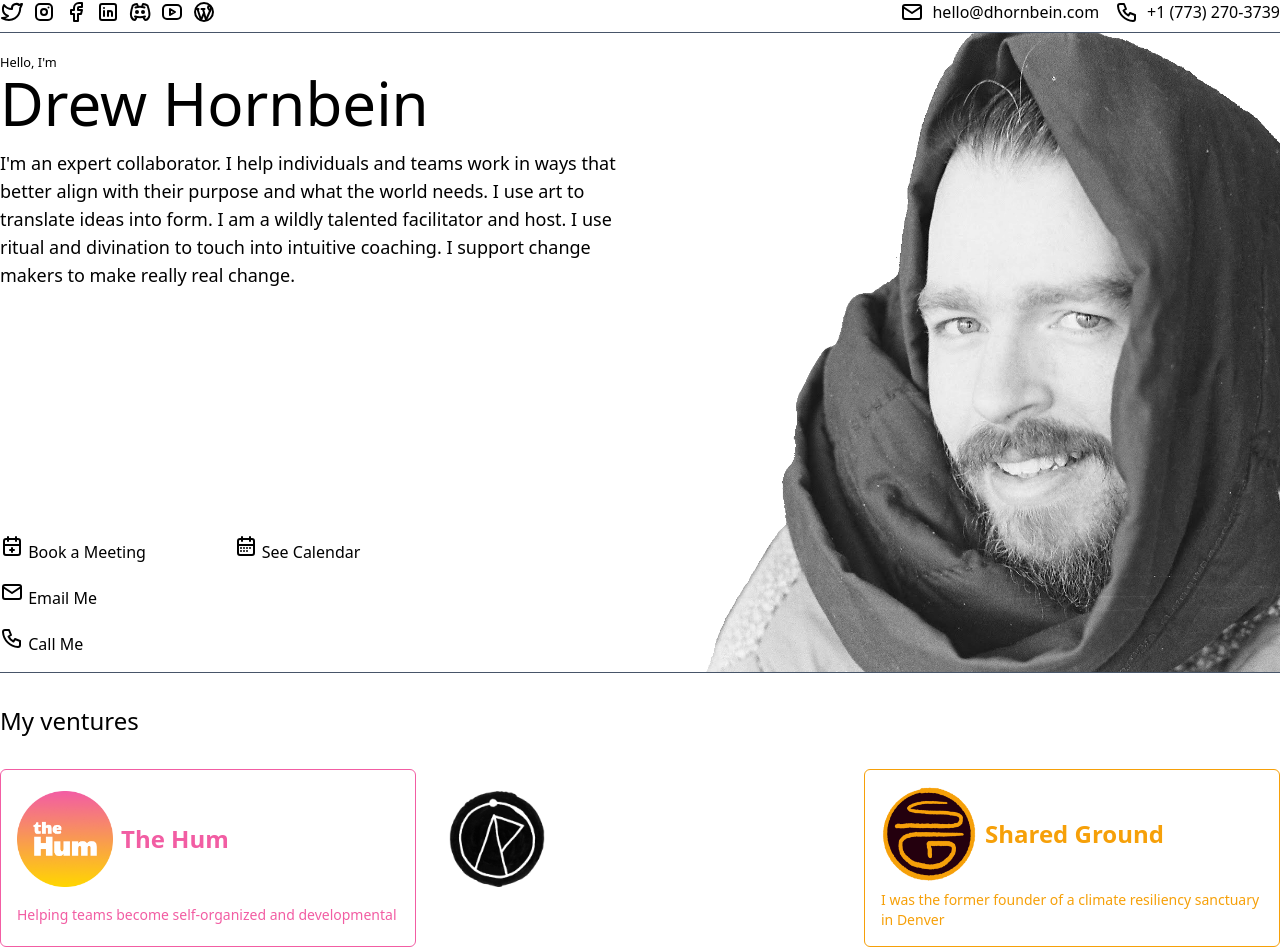
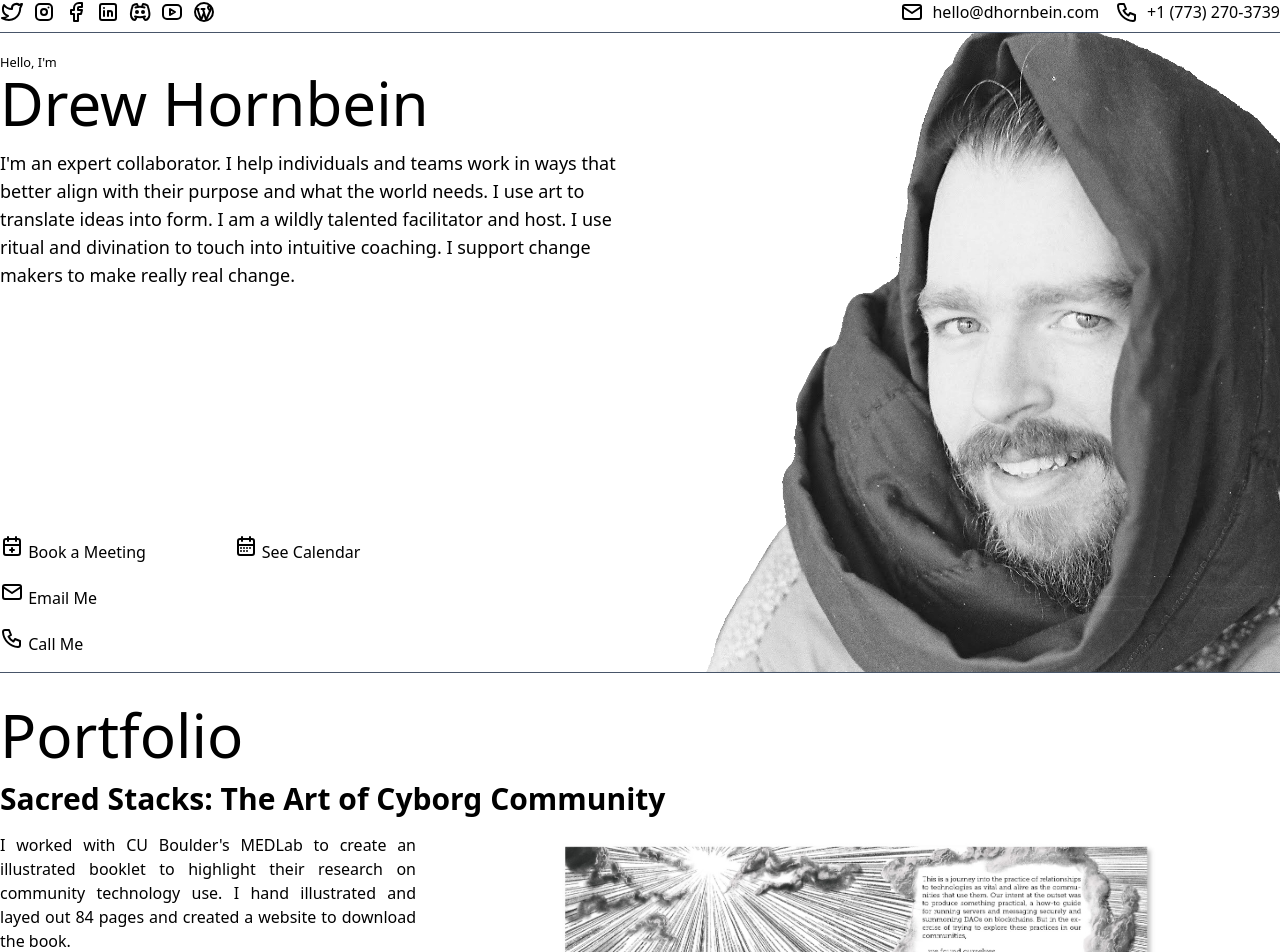
Before and after one commit to dhornbein/dhornbein.com, a Nuxt app: page / in a window 1280 px wide. Shown: the top 952 px of the page. Built offline with nearby package versions, Linux system fonts and the light colour scheme.

Commit message:
removes ventures

```diff
--- a/pages/index.vue
+++ b/pages/index.vue
@@ -20,18 +20,6 @@
     </section>
     <section class="my-6 md:hidden">
       <p class="text-lg max-w-prose">{{ blurb }}</p>
-    </section>
-    <section>
-      <h2 class="text-2xl my-8">My ventures</h2>
-      <div class="ventures">
-        <a v-for="(venture, idx) in ventures" :key="idx" :href="venture.href" class="venture" :class="venture.class">
-          <picture>
-            <img :src="venture.img" class="w-24" />
-          </picture>
-          <h3 class="title">{{ venture.title }}</h3>
-          <p>{{ venture.desc }}</p>
-        </a>
-      </div>
     </section>
     <section id="portfolio" class="portfolio-section mt-8">
       <h2 id="portfolio" class="title text-6xl mb-4">Portfolio</h2>
@@ -309,30 +297,6 @@ const quickLinks = [
     href: 'tel:7732703739'
   }
 ]
-
-const ventures = [
-  {
-    img: '/hum-logo.png',
-    class: 'border-[#f25da3] text-[#f25da3] hover:text-white',
-    title: 'The Hum',
-    desc: 'Helping teams become self-organized and developmental',
-    href: 'https://thehum.org'
-  },
-  {
-    img: '/rp-logo.png',
-    class: 'border-white text-white',
-    title: 'Ritual Point',
-    desc: 'My art and divination practice',
-    href: 'https://ritualpoint.studio/'
-  },
-  {
-    img: '/sg-logo.png',
-    class: 'border-[#f6a009] text-[#f6a009] hover:text-white',
-    title: 'Shared Ground',
-    desc: 'I was the former founder of a climate resiliency sanctuary in Denver',
-    href: 'https://sharedground.co'
-  }
-]
 </script>
 
 <style lang="scss">
@@ -349,18 +313,4 @@ const ventures = [
   }
 }
 
-.ventures {
-  @apply flex flex-col sm:flex-row gap-4;
-
-  .venture {
-    @apply border rounded-md p-4 flex flex-wrap gap-2 items-center md:w-1/3;
-
-    .title {
-      @apply text-2xl font-bold;
-    }
-
-    p {
-      @apply w-full text-sm;
-    }
-  }
-}</style>
+</style>
```
